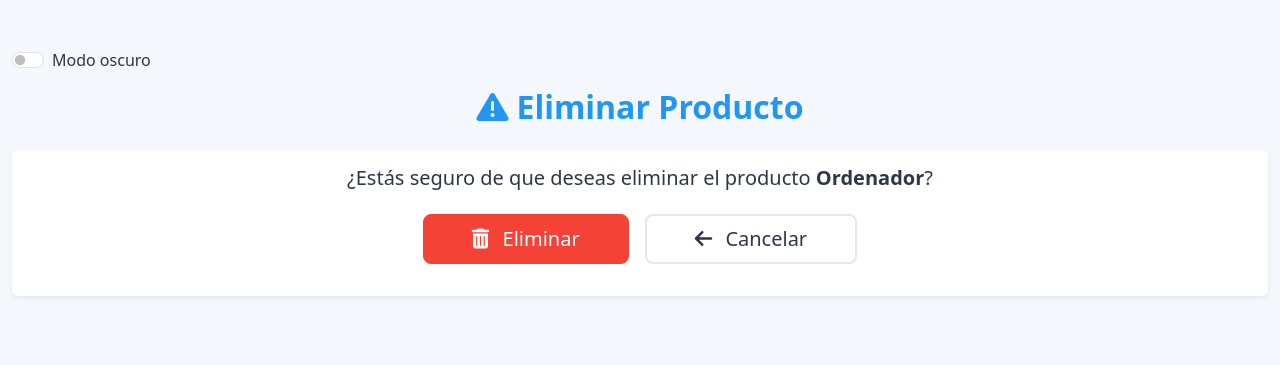
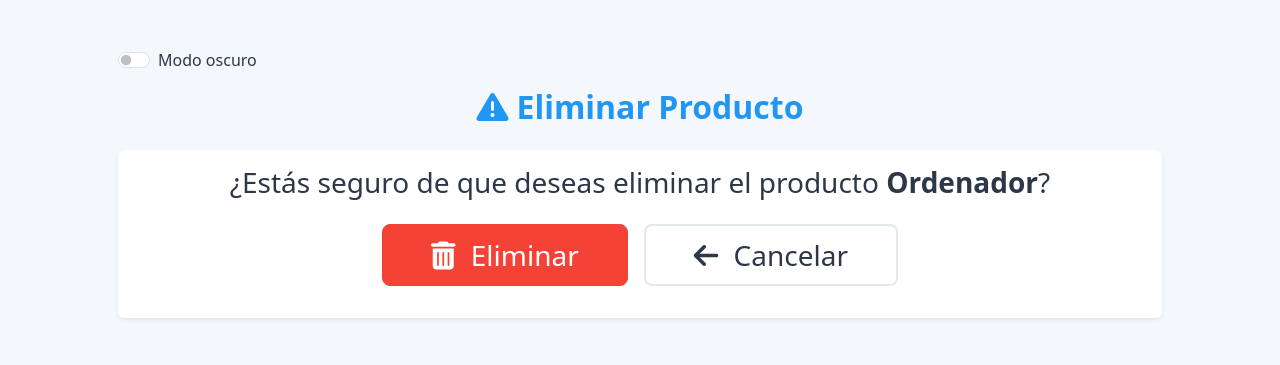
Before and after one commit to DarioRodel/ControlStock-Docker, a Django app: page /productos/2/eliminar/ in a window 1280 px wide. Shown: the top 365 px of the page. Run offline with Django 5.2, Linux system fonts and the light colour scheme; a user stored in the database is signed in; data comes from the database, SQL or seed files in the repository.

Commit message:
Modificacion de delete producto

```diff
--- a/ControlStock/control/templates/stock/producto_delete.html
+++ b/ControlStock/control/templates/stock/producto_delete.html
@@ -3,7 +3,7 @@
 <script src="../../static/dark/js/darkmode.js" defer></script>
 
 {% block content %}
-<div class="container-fluid py-5">
+<div class="container py-5 px-3 px-md-5">
     <div class="dark-mode-toggle">
         <div class="form-check form-switch ms-auto mb-3">
             <input class="form-check-input" type="checkbox" id="darkModeToggle">
@@ -17,19 +17,19 @@
 
     <div class="card border-0 shadow-sm">
         <div class="card-body">
-            <h5 class="text-center mb-4" style="color: var(--text-color);">
+            <h5 class="text-center mb-4 fs-3" style="color: var(--text-color);">
                 ¿Estás seguro de que deseas eliminar el producto <strong>{{ object.nombre }}</strong>?
             </h5>
 
             <form method="post">
                 {% csrf_token %}
                 <div class="d-flex flex-column flex-md-row justify-content-center gap-3">
-                    <button type="submit" class="btn btn-danger btn-lg px-5 py-2"
+                    <button type="submit" class="btn btn-danger btn-lg px-5 py-2 fs-3"
                             style="background-color: var(--danger-color); border-color: var(--danger-color);">
                         <i class="fas fa-trash-alt me-2"></i> Eliminar
                     </button>
                     <a href="{% url 'stock:producto_list' %}"
-                       class="btn btn-lg px-5 py-2"
+                       class="btn btn-lg px-5 py-2 fs-3"
                        style="background-color: var(--card-bg);
                               border: 2px solid var(--input-border);
                               color: var(--text-color);">
@@ -143,6 +143,9 @@
 
     /* Ajustes para dispositivos móviles en tablas. */
     @media (max-width: 768px) {
+        body{
+            margin: 1em;
+        }
         .table td, .table th {
             padding: 0.75rem;
         }
```
